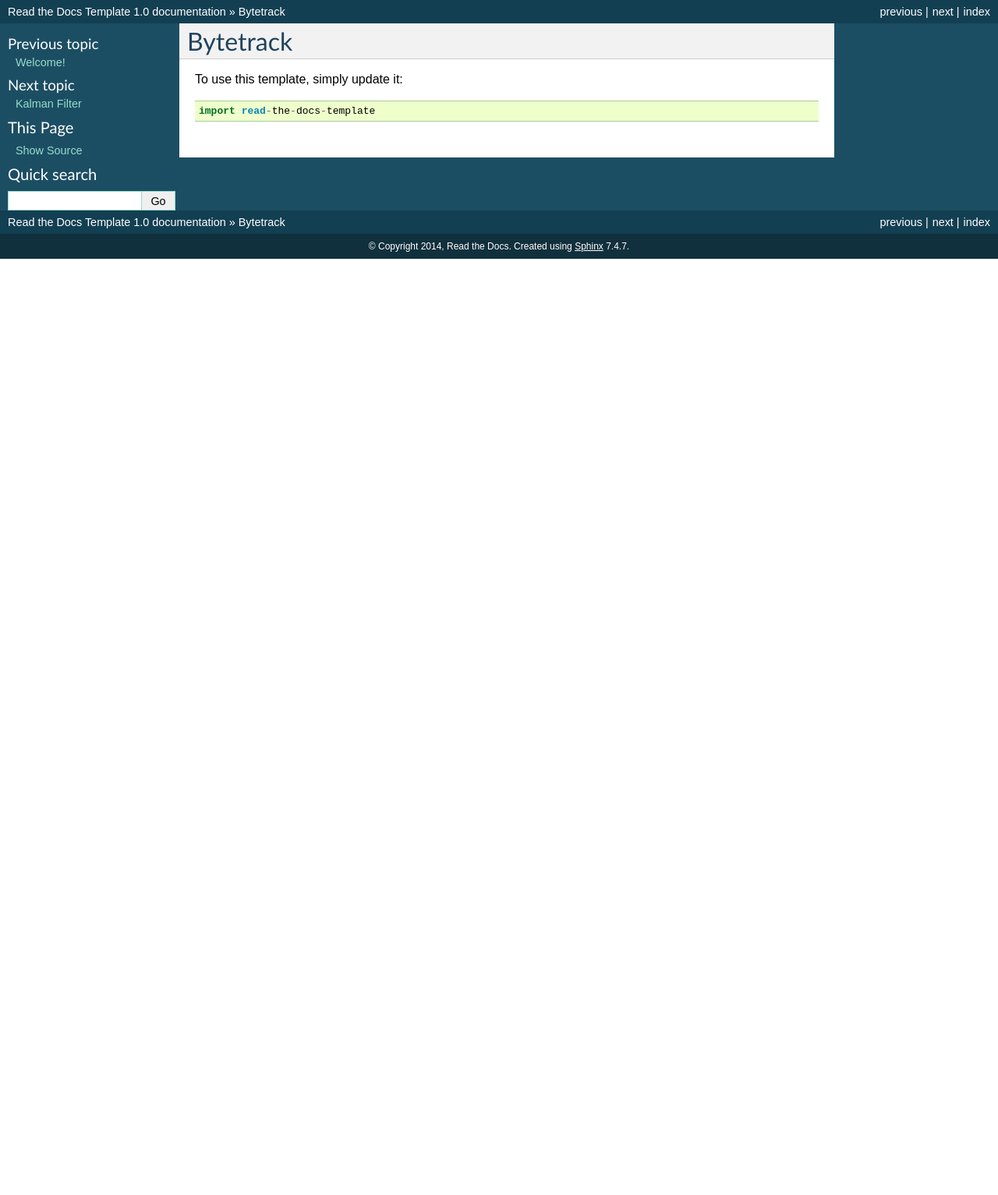
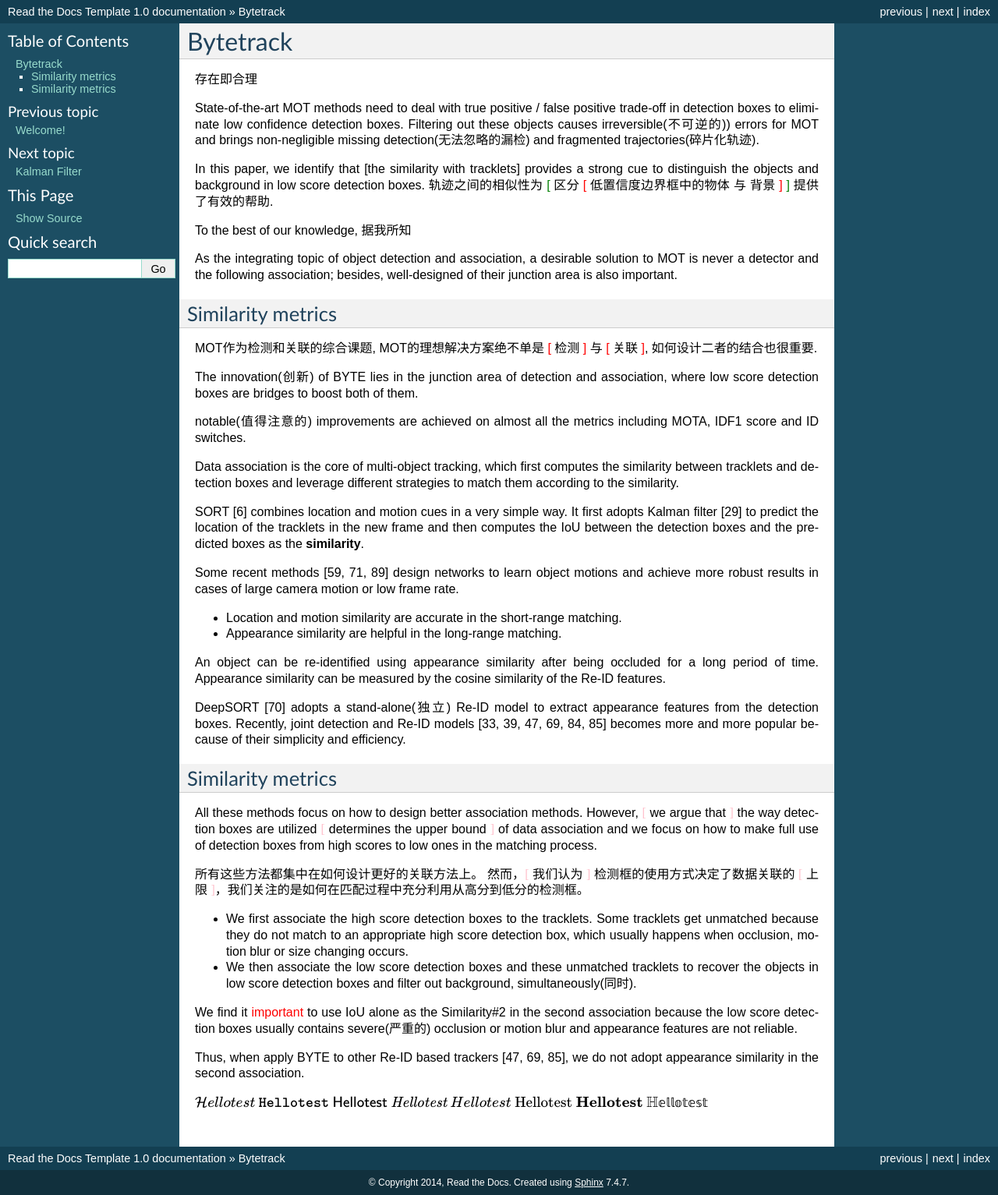
Before and after one commit to DrRyanHuang/temp_test, a Sphinx documentation site: the page built from docs/Bytetrack.rst, in a window 1280 px wide. Shown: the whole page at 78% size. Built offline with Sphinx 7.4.7, drawn with Linux system fonts in a browser that asks for light colours; before the commit the page ends 900 px from its top, so only the background shows below that.

Commit message:
add font color and test latex font

```diff
--- a/docs/Bytetrack.rst
+++ b/docs/Bytetrack.rst
@@ -2,6 +2,68 @@
 Bytetrack
 ===========
 
-To use this template, simply update it::
+.. include:: tools.rst
 
-	import read-the-docs-template
+
+
+
+存在即合理
+
+State-of-the-art MOT methods need to deal with true positive / false positive trade-off in detection boxes to eliminate low confidence detection boxes.
+Filtering out these objects causes irreversible(不可逆的)) errors for MOT and brings non-negligible missing detection(无法忽略的漏检) and fragmented trajectories(碎片化轨迹).
+
+In this paper, we identify that [the similarity with tracklets] provides a strong cue to distinguish the objects and background in low score detection boxes.
+轨迹之间的相似性为 :green:`[` 区分 :red:`[` 低置信度边界框中的物体 与 背景 :red:`]` :green:`]` 提供了有效的帮助.
+
+To the best of our knowledge, 据我所知
+
+As the integrating topic of object detection and association, a desirable solution to MOT is never a detector and the following association; besides, well-designed of their junction area is also important.
+
+
+Similarity metrics
+===================
+
+MOT作为检测和关联的综合课题, MOT的理想解决方案绝不单是 :red:`[` 检测 :red:`]` 与 :red:`[` 关联 :red:`]`, 如何设计二者的结合也很重要.
+
+The innovation(创新) of BYTE lies in the junction area of detection and association, where low score detection boxes are bridges to boost both of them.
+
+notable(值得注意的) improvements are achieved on almost all the metrics including MOTA, IDF1 score and ID switches.
+
+Data association is the core of multi-object tracking, which first computes the similarity between tracklets and detection boxes and leverage different strategies to match them according to the similarity.
+
+SORT [6] combines location and motion cues in a very simple way. It first adopts Kalman filter [29] to predict the location of the tracklets in the new frame and then computes the IoU between the detection boxes and the predicted boxes as the **similarity**.
+
+Some recent methods [59, 71, 89] design networks to learn object motions and achieve more robust results in cases of large camera motion or low frame rate.
+
+- Location and motion similarity are accurate in the short-range matching.
+- Appearance similarity are helpful in the long-range matching.
+
+An object can be re-identified using appearance similarity after being occluded for a long period of time. Appearance similarity can be measured by the cosine similarity of the Re-ID features.
+
+DeepSORT [70] adopts a stand-alone(独立) Re-ID model to extract appearance features from the detection boxes. Recently, joint detection and Re-ID models [33, 39, 47, 69, 84, 85] becomes more and more popular because of their simplicity and efficiency.
+
+Similarity metrics
+===================
+
+All these methods focus on how to design better association methods. However, :pink:`[` we argue that :pink:`]` the way detection boxes are utilized :pink:`[` determines the upper bound :pink:`]`  of data association and we focus on how to make full use of detection boxes from high scores to low ones in the matching process.
+
+所有这些方法都集中在如何设计更好的关联方法上。 然而，:pink:`[` 我们认为 :pink:`]` 检测框的使用方式决定了数据关联的 :pink:`[` 上限 :pink:`]`，我们关注的是如何在匹配过程中充分利用从高分到低分的检测框。
+
+
+- We first associate the high score detection boxes to the tracklets. Some tracklets get unmatched because they do not match to an appropriate high score detection box, which usually happens when occlusion, motion blur or size changing occurs.
+
+- We then associate the low score detection boxes and these unmatched tracklets to recover the objects in low score detection boxes and filter out background, simultaneously(同时).
+
+
+We find it :red:`important` to use IoU alone as the Similarity#2 in the second association because the low score detection boxes usually contains severe(严重的) occlusion or motion blur and appearance features are not reliable.
+
+Thus, when apply BYTE to other Re-ID based trackers [47, 69, 85], we do not adopt appearance similarity in the second association.
+
+:math:`\mathcal{Hello test}`
+:math:`\mathtt{Hello test}`
+:math:`\mathsf{Hello test}`
+:math:`\mathit{Hello test}`
+:math:`\mathnormal{Hello test}`
+:math:`\mathrm{Hello test}`
+:math:`\mathbf{Hello test}`
+:math:`\mathbb{Hello test}`
--- /dev/null
+++ b/docs/tools.rst
@@ -0,0 +1,43 @@
+.. 注释以两个点和一个空格开始。可以接除了脚注/引文、超谅解、指令或替代定义之外的任何东西。
+.. https://docutils-zh-cn.readthedocs.io/zh_CN/latest/ref/rst/restructuredtext.html
+
+
+.. 以下是在 rst 文档中添加颜色的方法
+.. 参考自 https://github.com/MacHu-GWU/Tech-Blog/issues/2
+.. role:: red
+    :class: red
+
+.. role:: blue
+    :class: blue
+
+.. role:: green
+    :class: green
+
+.. role:: pink
+    :class: pink
+
+.. raw:: html
+
+    <style>
+
+    .red {
+        color:red;
+    }
+    .blue {
+        color:blue;
+    }
+    .green {
+        color:green;
+    }
+    .pink {
+        color:pink;
+        font-family: 'Times New Roman';
+        .. font-size: 32px;
+        .. font-style: normal;
+    }
+
+    </style>
+
+.. - This is :red:`Red` text.
+.. - This is :blue:`Blue` text.
+.. - This is :green:`Green` text.
```
